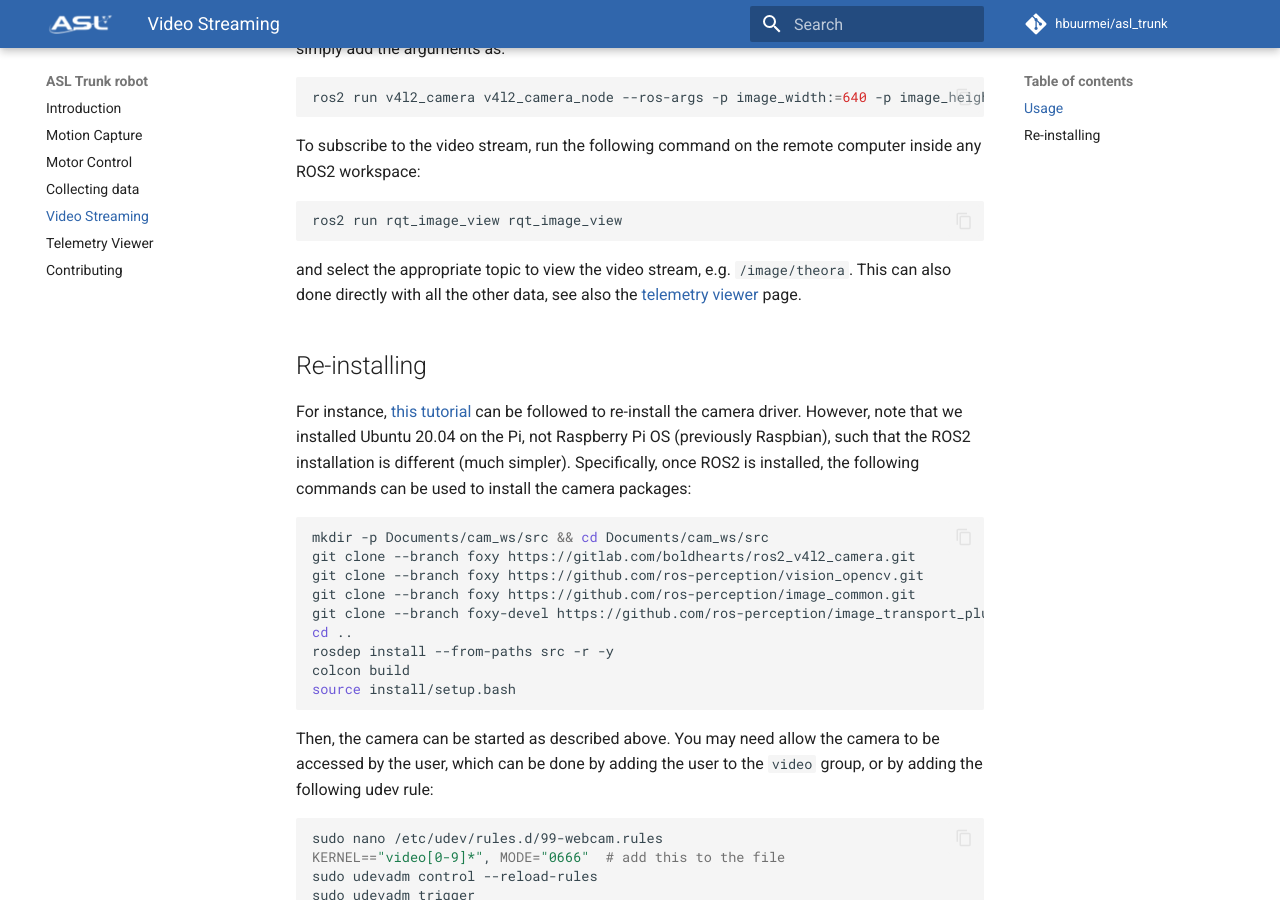
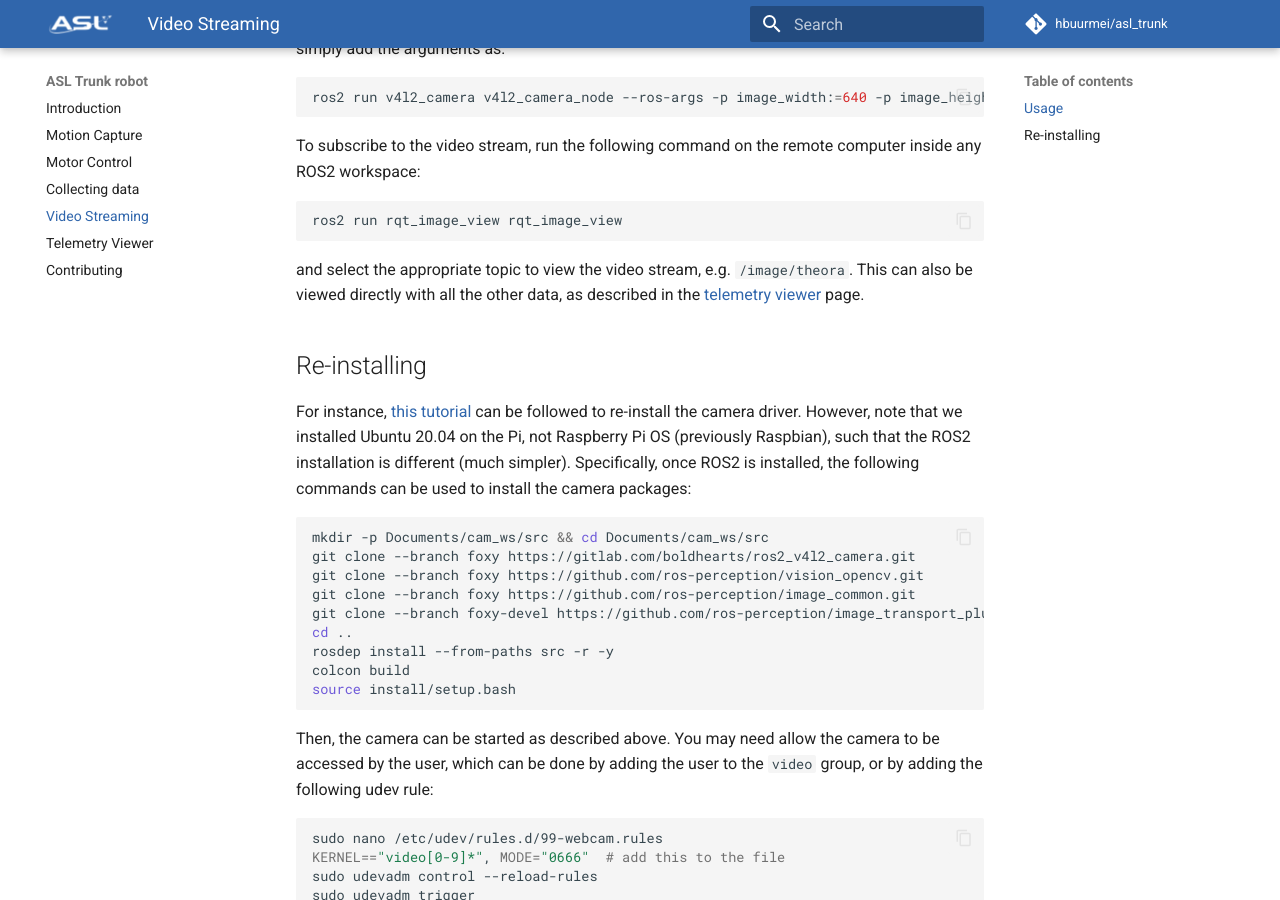
Before and after one commit to hbuurmei/asl_trunk, an MkDocs documentation site: the page built from docs/video_streaming.md, in a window 1280 px wide and 900 px high, scrolled down 524 px. Built offline with MkDocs 1.6.1 and Material for MkDocs 9.7.7, drawn with Linux system fonts in a browser that asks for light colours; comment, search, counter and statistics services are not loaded.

Commit message:
Fix typo

````diff
--- a/docs/video_streaming.md
+++ b/docs/video_streaming.md
@@ -19,7 +19,7 @@ To subscribe to the video stream, run the following command on the remote comput
 ros2 run rqt_image_view rqt_image_view
 ```
 and select the appropriate topic to view the video stream, e.g. `/image/theora`.
-This can also done directly with all the other data, see also the [telemetry viewer](telemetry_viewer.md) page.
+This can also be viewed directly with all the other data, as described in the [telemetry viewer](telemetry_viewer.md) page.
 
 ## Re-installing
 For instance, [this tutorial](https://medium.com/swlh/raspberry-pi-ros-2-camera-eef8f8b94304) can be followed to re-install the camera driver.
````
